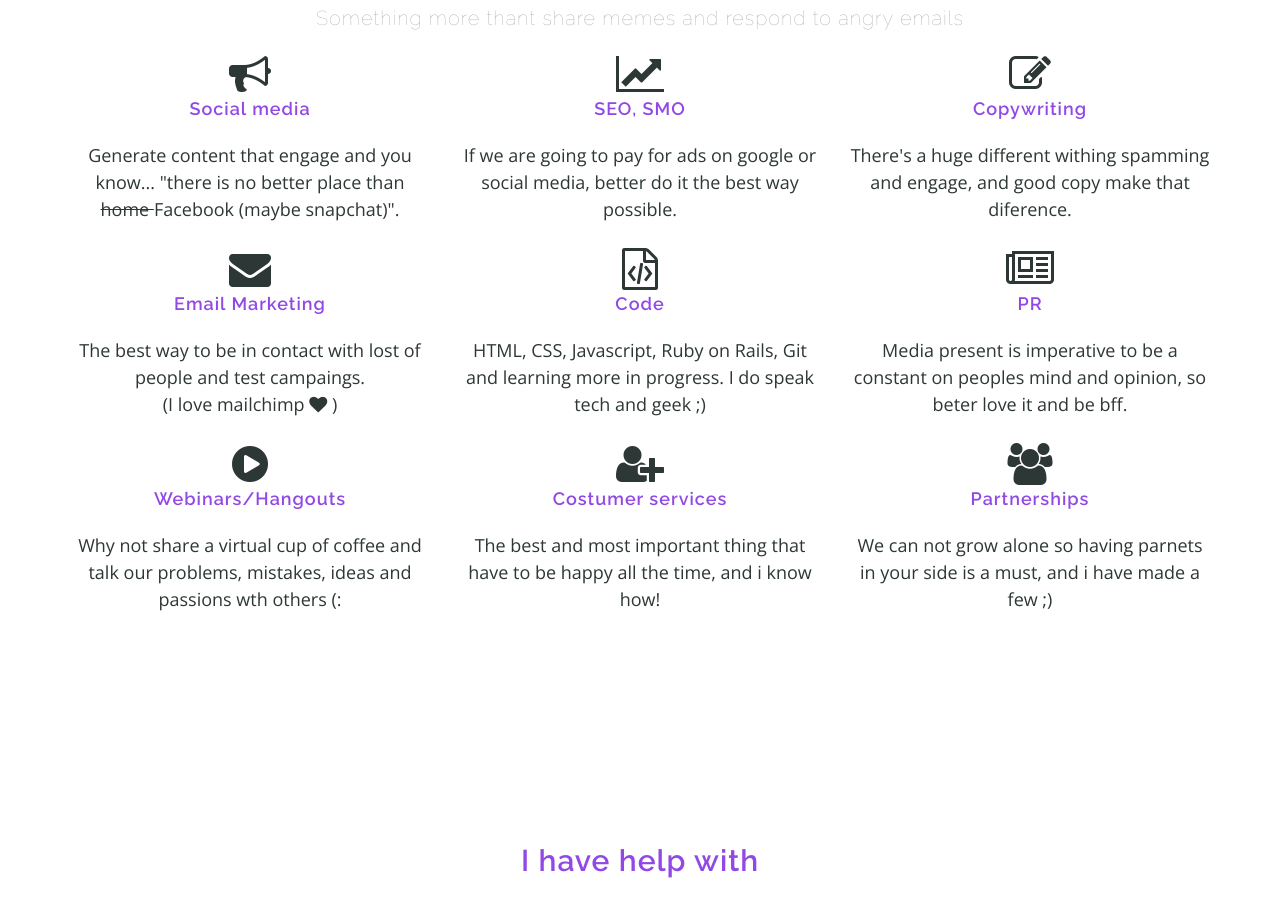
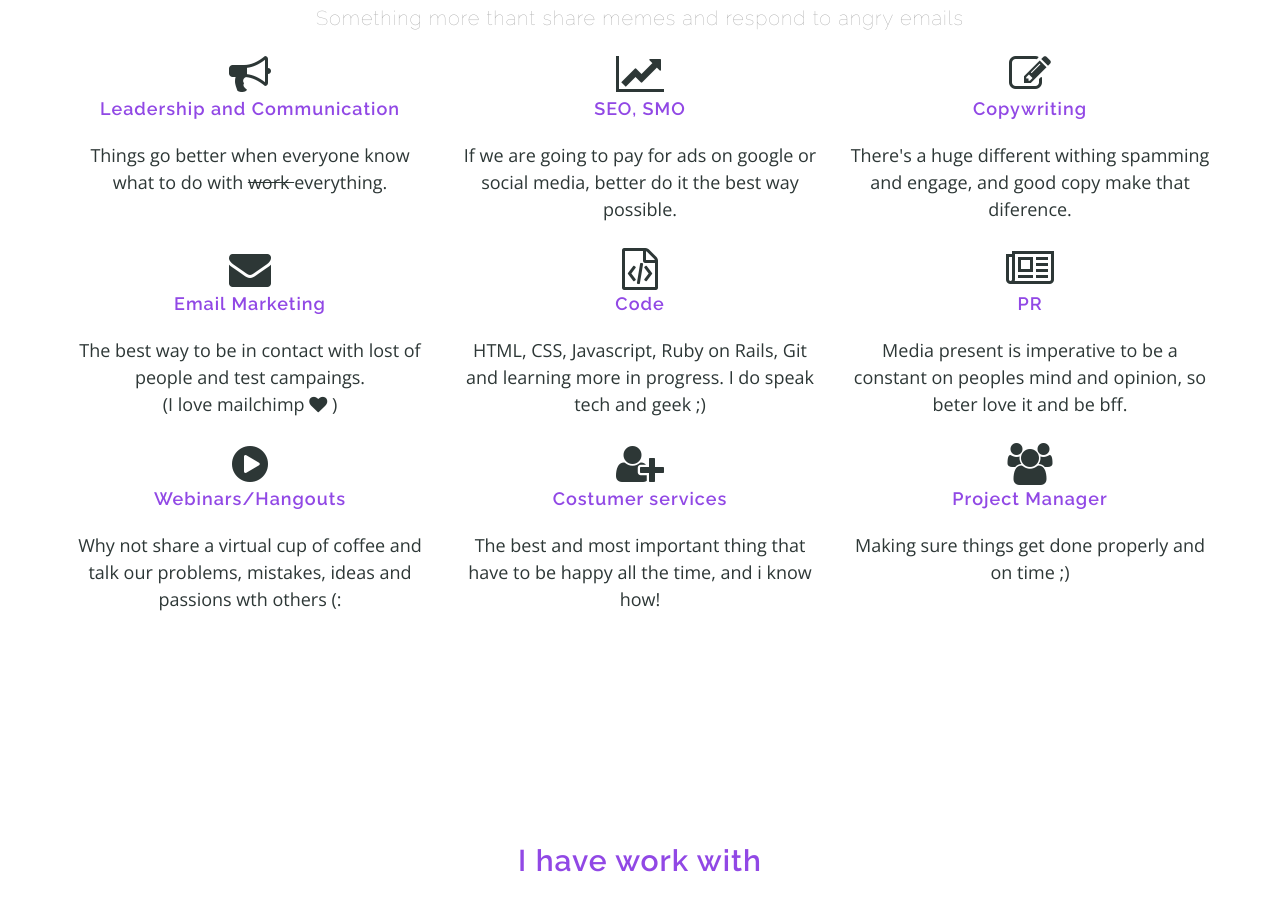
Before and after one commit to andyfdz/andyfdz.github.com, a plain HTML site: page index.html in a window 1280 px wide. Shown: the part 1775-2675 px from the top of the page. Drawn offline with nearby package versions, Linux system fonts and the light colour scheme; a script that the page names is missing.

Commit message:
Update index.html

```diff
--- a/index.html
+++ b/index.html
@@ -66,7 +66,7 @@
         <div class="fill">  </div>
         <div class="carousel-caption">
             <h1 class="animated slideInDown"> Online <span class="highlight">Community</span> Buidling</h1>
-            <p class="intro-text animated slideInUp">Full Stack Marketer and Costumer Retention</p>
+            <p class="intro-text animated slideInUp">Project Manager and Community Lover</p>
             <p class="btn btn-default btn-lg"><a href="#contact">Let's talk!</a></p>
         </div>
         <div class="overlay-detail"></div>
@@ -82,7 +82,7 @@
           <div class="row text-center col-md-12">
                 <h2>Numbers does not build a community, people do... </h2>
                     <h3 class="gray light">Happynes is the key</h3>
-                       <p class="gray">Developing sustainable communities is the future now, we can not longer wait to gain our user trust, we have to create it and keep it, showing in every way posible how we care and listen, even surprise them with new ideas now and then.  </p>
+                       <p class="gray">Developing sustainable communities is the future now, we can not longer wait to gain our user trust, we have to create it and keep it, showing in every way possible how we care and listen, even surprise them with new ideas now and then. </p>
                        <blockquote class="text-center"> Community it's something we do together <span>Everyone</span>
                        </blockquote>
             </div>
@@ -111,8 +111,8 @@
 
             <div class="col-md-4">
                 <i class="fa fa-bullhorn  fa-3x"></i>
-                    <h4>Social media</h4>
-                    <p>Generate content that engage and you know... "there is no better place than <del> home </del> Facebook (maybe snapchat)".</p>
+                    <h4>Leadership and Communication</h4>
+                    <p>Things go better when everyone know what to do with <del> work </del> everything.</p>
             </div><!-- /.col-md-4 -->
 
             <div class="col-md-4">
@@ -160,8 +160,8 @@
 
             <div class="col-md-4">
                 <i class="fa fa-users fa-3x"></i>
-                    <h4>Partnerships</h4>
-                    <p>We can not grow alone so having parnets in your side is a must, and i have made a few ;)</p>
+                    <h4>Project Manager</h4>
+                    <p>Making sure things get done properly and on time ;)</p>
             </div><!-- /.col-md-4 -->
 
         </div><!-- row -->
@@ -176,7 +176,7 @@
     <div class="container">
         <div class="row text-center">
             <div class="col-md-12">
-                <h2>I have help with</h2>
+                <h2>I have work with</h2>
                 <h3 class="caption white">This are a few proyect, clients, events and other things you can check on...</h3>
             </div><!-- /.col-md-12 -->
         </div><!-- /.row -->
```
